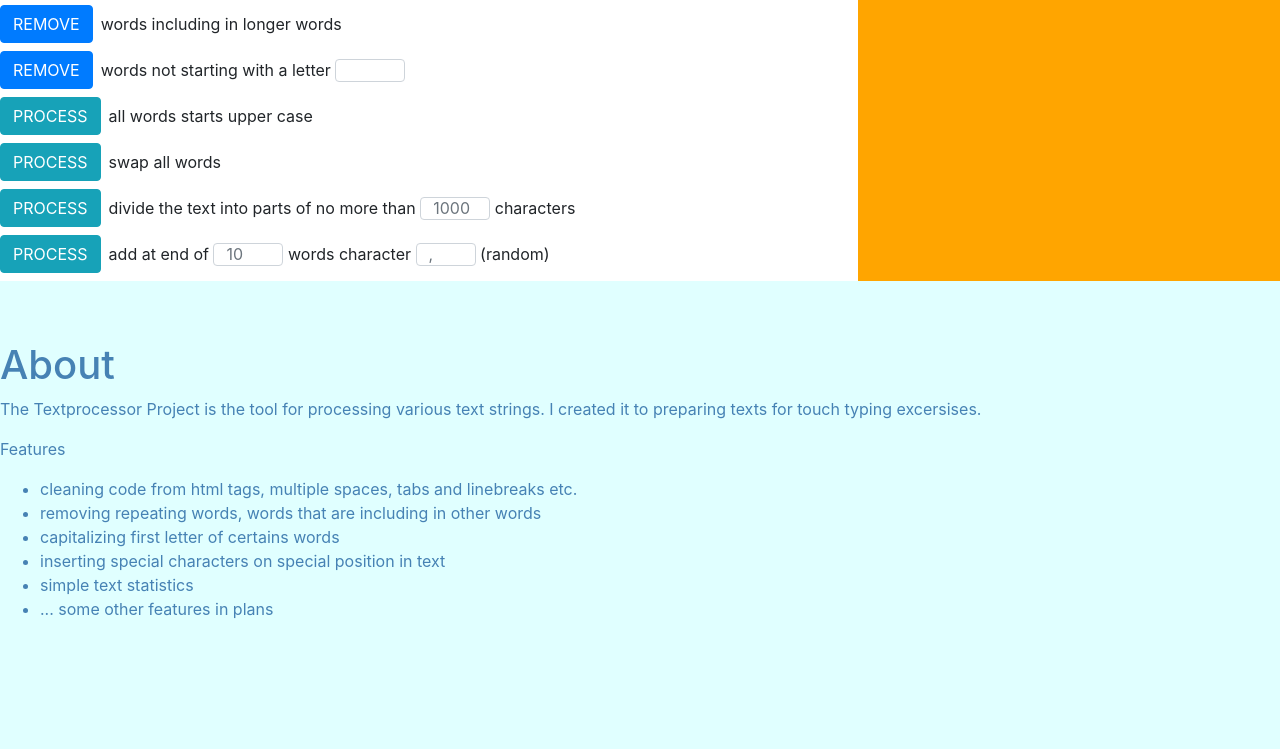
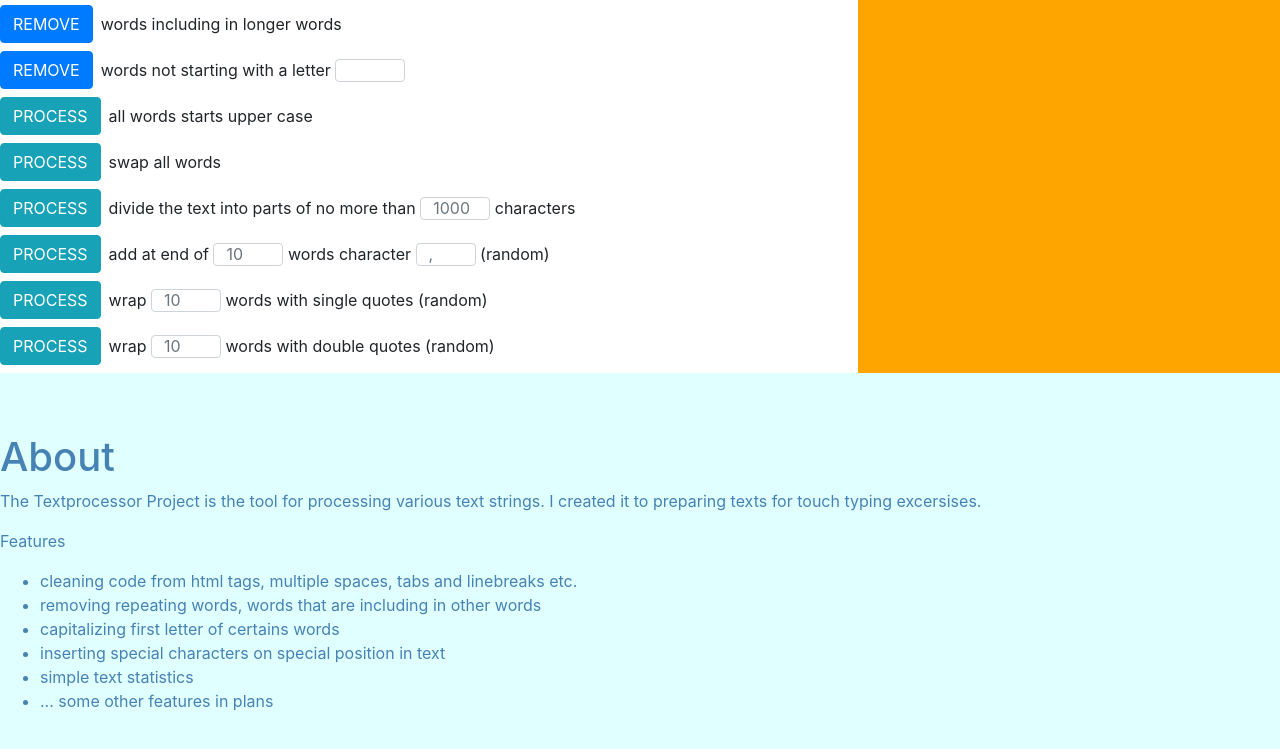
Before and after one commit to andrzejpuzynski/andrzejpuzynski.github.io, a plain HTML site: page portfolio/textprocessor.html in a window 1280 px wide. Shown: the part 847-1596 px from the top of the page. Drawn offline with nearby package versions, Linux system fonts and the light colour scheme.

Commit message:
Adding process: wrapping words with single and double quotes

```diff
--- a/js/textprocessorProcessingText.js
+++ b/js/textprocessorProcessingText.js
@@ -97,11 +97,33 @@
             var $numberOfWords = !$('#numberOfWords').val() ? 10 : $('#numberOfWords').val();
             var $characterToAdding = !$('#characterToAdding').val() ? "," : $('#characterToAdding').val();
 
-            for (i = 1; i < $numberOfWords; i++) {
+            for (i = 1; i <= $numberOfWords; i++) {
                 var tempIndex = Math.floor(Math.random()*$textToProcess.length);
                 $textToProcess = $textToProcess.map((i, idx) => idx === tempIndex ? i.concat($characterToAdding) : i);
             }
             $('.textToProcess').empty();
         	$('.textToProcess').val($textToProcess.join(' '));
+        },
+        wrapTheWordsWithSimpleQuotes: function () {
+            var $textToProcess = $('.textToProcess').val().split(' ');
+            var $numberOfWordsforSimpleQuotes = !$('#numberOfWordsforSimpleQuotes').val() ? 10 : $('#numberOfWordsforSimpleQuotes').val();
+
+            for (i = 1; i <= $numberOfWordsforSimpleQuotes; i++) {
+                var tempIndex = Math.floor(Math.random()*$textToProcess.length);
+                $textToProcess = $textToProcess.map((i, idx) => idx === tempIndex ? "'".concat(i).concat("'") : i);
+            }
+            $('.textToProcess').empty();
+        	$('.textToProcess').val($textToProcess.join(' '));
+        },
+        wrapTheWordsWithDoubleQuotes: function () {
+            var $textToProcess = $('.textToProcess').val().split(' ');
+            var $numberOfWordsforDoubleQuotes = !$('#numberOfWordsforDoubleQuotes').val() ? 10 : $('#numberOfWordsforDoubleQuotes').val();
+
+            for (i = 1; i <= $numberOfWordsforDoubleQuotes; i++) {
+                var tempIndex = Math.floor(Math.random()*$textToProcess.length);
+                $textToProcess = $textToProcess.map((i, idx) => idx === tempIndex ? String.fromCodePoint(34).concat(i).concat(String.fromCodePoint(34)) : i);
+            }
+            $('.textToProcess').empty();
+        	$('.textToProcess').val($textToProcess.join(' '));
         }
     }
--- a/portfolio/textprocessor.html
+++ b/portfolio/textprocessor.html
@@ -103,6 +103,14 @@
                 <button type="button" class="btn btn-info align-self-center" onclick="textProcess.addAtEndOfTheWordsCharacter()">PROCESS</button>
                 <div class="align-self-center mx-2">add at end of <input class="form-control" type="text" placeholder="10" id="numberOfWords" style="width: 70px; height: 23px; display: inline"> words character <input class="form-control" type="text" placeholder="," id="characterToAdding" style="width: 60px; height: 23px; display: inline"> (random)</div>
             </div>
+            <div class="d-flex flex-row my-2">
+                <button type="button" class="btn btn-info align-self-center" onclick="textProcess.wrapTheWordsWithSimpleQuotes()">PROCESS</button>
+                <div class="align-self-center mx-2">wrap <input class="form-control" type="text" placeholder="10" id="numberOfWordsforSimpleQuotes" style="width: 70px; height: 23px; display: inline"> words with single quotes (random)</div>
+            </div>
+            <div class="d-flex flex-row my-2">
+                <button type="button" class="btn btn-info align-self-center" onclick="textProcess.wrapTheWordsWithDoubleQuotes()">PROCESS</button>
+                <div class="align-self-center mx-2">wrap <input class="form-control" type="text" placeholder="10" id="numberOfWordsforDoubleQuotes" style="width: 70px; height: 23px; display: inline"> words with double quotes (random)</div>
+            </div>
 
         </div>
 
```
